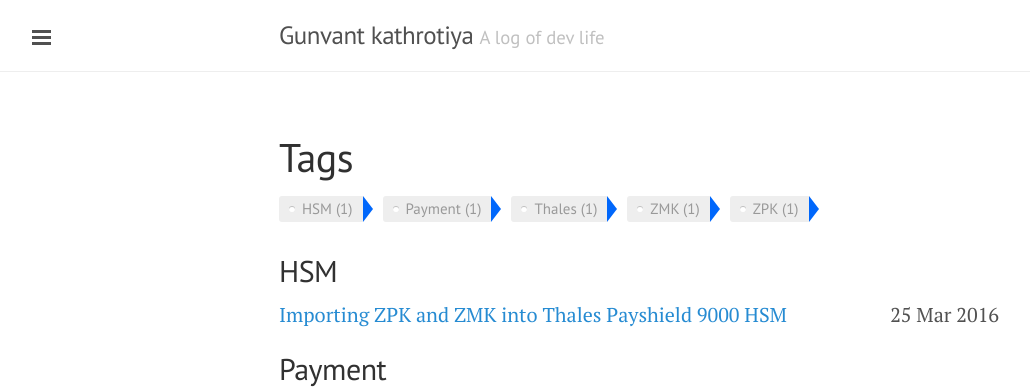
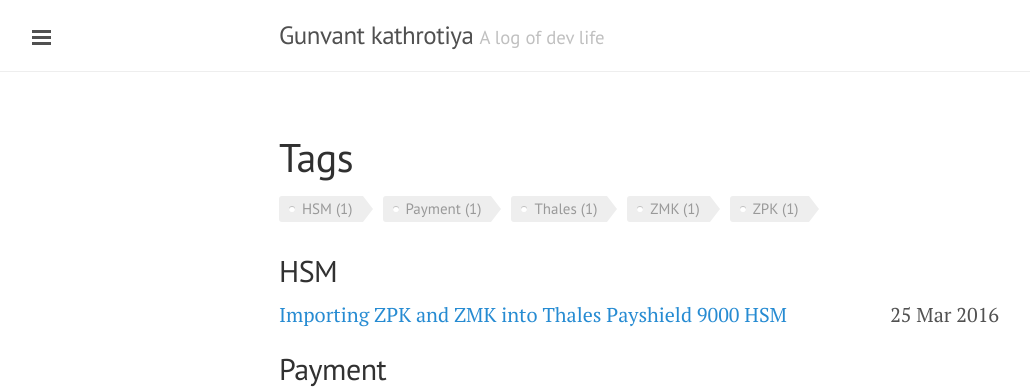
Before and after one commit to glkathrotiya/glkathrotiya.github.io, a Jekyll site: the page built from tags.md, in a window 1280 px wide. Shown: the top 389 px of the page, without its empty margins (1-1031 px from the left). Built offline with Jekyll 4.4.1, drawn with Linux system fonts in a browser that asks for light colours.

Commit message:
Update lanyon.css

```diff
--- a/public/css/lanyon.css
+++ b/public/css/lanyon.css
@@ -576,7 +576,7 @@ a.pagination-item:hover {
 .tag::after {
   background: #fff;
   border-bottom: 13px solid transparent;
-  border-left: 10px solid #0067FB;
+  border-left: 10px solid #eee;
   border-top: 13px solid transparent;
   content: '';
   position: absolute;
```
